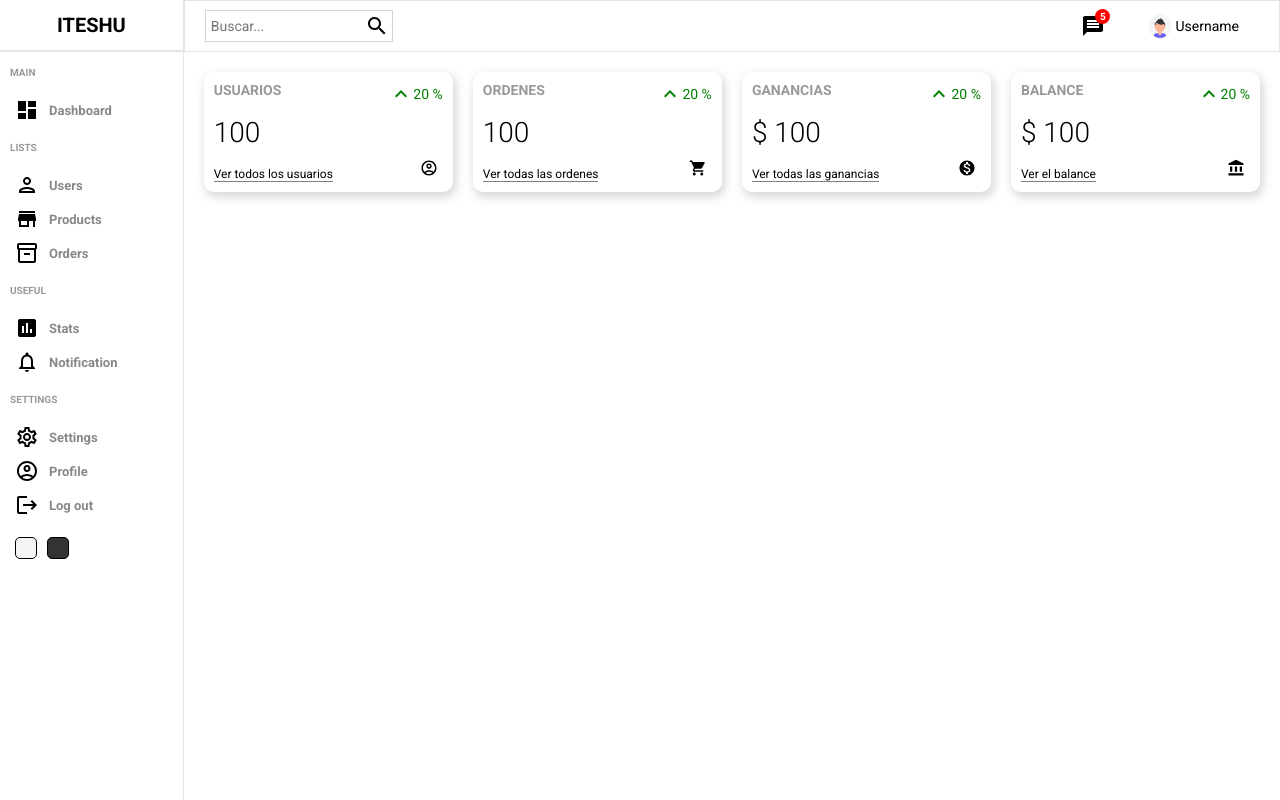
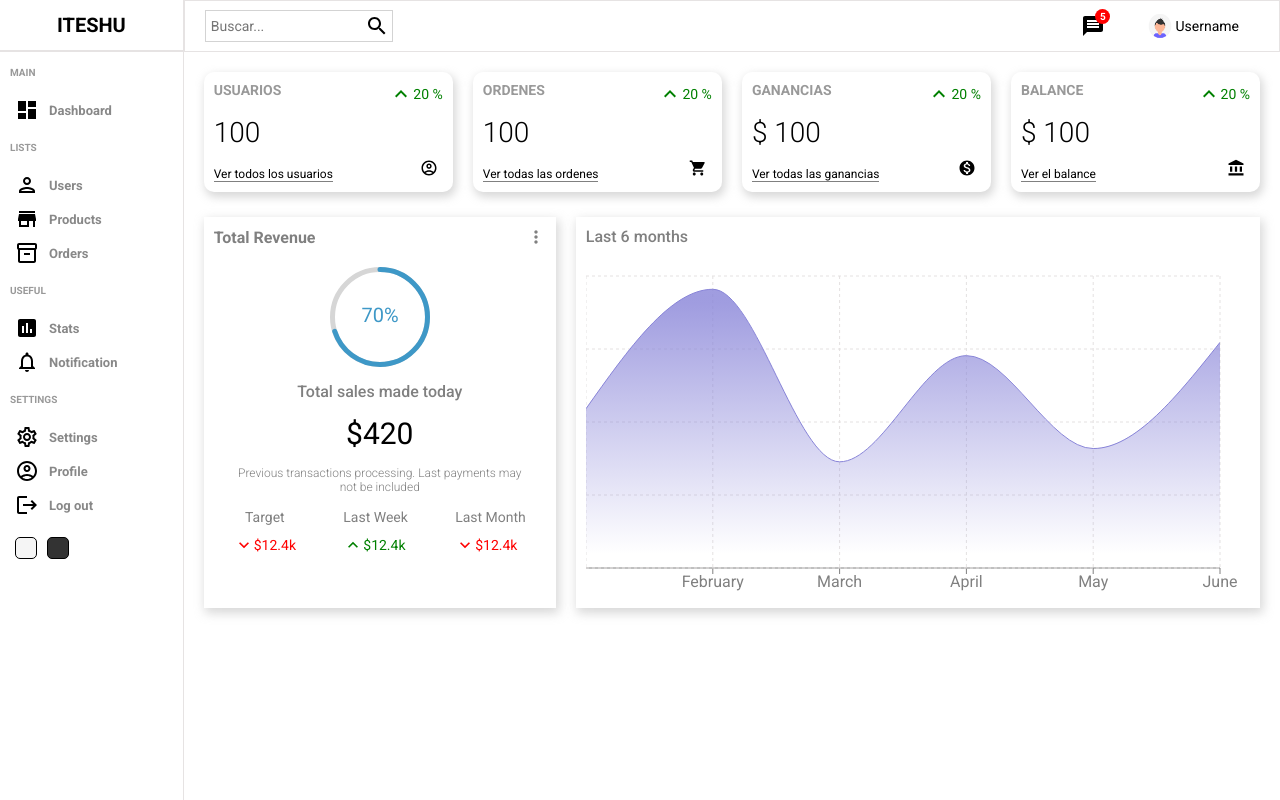
Before and after one commit to Santiago257/dashboard, a React (Create React App) app: page / in a window 1280 px wide. Built offline with nearby package versions, Linux system fonts and the light colour scheme.

Commit message:
Add charts

```diff
--- a/package.json
+++ b/package.json
@@ -11,9 +11,11 @@
     "@testing-library/react": "^12.1.4",
     "@testing-library/user-event": "^13.5.0",
     "react": "^18.0.0",
+    "react-circular-progressbar": "^2.1.0",
     "react-dom": "^18.0.0",
     "react-router-dom": "^6.3.0",
     "react-scripts": "5.0.0",
+    "recharts": "^2.1.13",
     "sass": "^1.50.0",
     "web-vitals": "^2.1.4"
   },
--- /dev/null
+++ b/src/components/chart/Chart.jsx
@@ -0,0 +1,54 @@
+import React from "react";
+import "./chart.scss";
+import {
+  AreaChart,
+  Area,
+  XAxis,
+  YAxis,
+  CartesianGrid,
+  Tooltip,
+  ResponsiveContainer,
+} from "recharts";
+const data = [
+  {name: "January", Total:1200},
+  {name: "February", Total:2100},
+  {name: "March", Total:800},
+  {name: "April", Total:1600},
+  {name: "May", Total:900},
+  {name: "June", Total:1700}
+];
+
+const Chart = () => {
+  return (
+    <div className="chart">
+        <div className="title">Last 6 months</div>
+    <ResponsiveContainer width="100%" aspect={2/1} >
+      <AreaChart
+        width={730}
+        height={250}
+        data={data}
+        margin={{ top: 10, right: 30, left: 0, bottom: 0 }}
+      >
+        <defs>
+          <linearGradient id="total" x1="0" y1="0" x2="0" y2="1">
+            <stop offset="5%" stopColor="#8884d8" stopOpacity={0.8} />
+            <stop offset="95%" stopColor="#8884d8" stopOpacity={0} />
+          </linearGradient>
+        </defs>
+        <XAxis dataKey="name" stroke="gray" />
+        <CartesianGrid strokeDasharray="3 3" className="chartGrid"/>
+        <Tooltip />
+        <Area
+          type="monotone"
+          dataKey="Total"
+          stroke="#8884d8"
+          fillOpacity={1}
+          fill="url(#total)"
+        />
+      </AreaChart>
+    </ResponsiveContainer>
+    </div>
+  );
+};
+
+export default Chart;
--- /dev/null
+++ b/src/components/chart/chart.scss
@@ -0,0 +1,16 @@
+.chart{
+    flex: 4;
+    box-shadow: 2px 4px 10px 1px rgba(201, 201, 201, 0.75);
+    -webkit-box-shadow: 2px 4px 10px 1px rgba(201, 201, 201, 0.75);
+    padding: 10px;
+    color: grey;
+
+    .title{
+        margin-bottom: 20px;
+        font-weight: 500;
+    }
+
+    .chartGrid{
+        stroke: rgb(228,225,225 );
+    }
+}
--- /dev/null
+++ b/src/components/featured/featured.jsx
@@ -0,0 +1,51 @@
+import React from 'react'
+import "./featured.scss"
+import MoreVertIcon from "@mui/icons-material/MoreVert"
+import { CircularProgressbar } from 'react-circular-progressbar'
+import "react-circular-progressbar/dist/styles.css"
+import { KeyboardArrowDown } from '@mui/icons-material'
+import { KeyboardArrowUpOutlined } from '@mui/icons-material'
+
+const Featured = () => {
+  return (
+    <div className='featured'>
+        <div className="top">
+            <h1 className="title">Total Revenue</h1>
+            <MoreVertIcon fontSize="small"/>
+        </div>
+        <div className="bottom">
+            <div className="featuredChart">
+                <CircularProgressbar value={70} text={"70%"} strokeWidth={5} />
+            </div>
+            <p className="title">Total sales made today</p>
+            <p className="amount">$420</p>
+            <p className="description">Previous transactions processing. Last payments may not be included</p>
+            <div className="summary">
+                <div className="item">
+                    <div className="itemTitle">Target</div>
+                    <div className="itemResult negative">
+                        <KeyboardArrowDown fontSize="small" />
+                        <div className="resultAmount">$12.4k</div>
+                    </div>
+                </div>
+                <div className="item">
+                    <div className="itemTitle">Last Week</div>
+                    <div className="itemResult positive">
+                        <KeyboardArrowUpOutlined fontSize="small" />
+                        <div className="resultAmount">$12.4k</div>
+                    </div>
+                </div>
+                <div className="item">
+                    <div className="itemTitle">Last Month</div>
+                    <div className="itemResult negative">
+                        <KeyboardArrowDown fontSize="small" />
+                        <div className="resultAmount">$12.4k</div>
+                    </div>
+                </div>
+            </div>
+        </div>
+    </div>
+  )
+}
+
+export default Featured
--- /dev/null
+++ b/src/components/featured/featured.scss
@@ -0,0 +1,84 @@
+.featured{
+    flex: 2;
+    box-shadow: 2px 4px 10px 1px rgba(201, 201, 201, 0.75);
+    -webkit-box-shadow: 2px 4px 10px 1px rgba(201, 201, 201, 0.75);
+    padding: 10px;
+
+    .top{
+        display: flex;
+        align-items: center;
+        justify-content: space-between;
+        color: grey;
+
+        .title{
+            font-size: 16px;
+            font-weight: 500px;
+        }
+    }
+
+    .bottom{
+        padding: 20px;
+        display: flex;
+        flex-direction: column;
+        align-items: center;
+        justify-content: center;
+        gap: 15px;
+
+        .featuredChart{
+            width: 100px;
+            height: 100px;
+
+        }
+
+        .title{
+            font-weight: 500;
+            color: grey;
+        }
+
+        .amount{
+            font-size: 30px;
+        }
+
+        .description{
+            font-weight: 300;
+            font-size: 12px;
+            color: gray;
+            text-align: center;
+        }
+
+        .summary{
+            width: 100%;
+            display: flex;
+            align-items: center;
+            justify-content: space-between;
+
+            .item{
+                text-align: center;
+
+                .itemTitle{
+                    font-size: 14px;
+                    color: gray
+                }
+
+                .itemResult{
+                    display: flex;
+                    align-items: center;
+                    margin-top: 10px;
+                    font-size: 14px;
+
+                &.positive{
+                   color: green;
+                }
+
+                &.negative{
+                    color: red;
+                }
+                }
+            }
+
+        }
+
+
+    }
+
+}
--- a/src/pages/home/Home.jsx
+++ b/src/pages/home/Home.jsx
@@ -1,7 +1,9 @@
 import React from "react";
+import Chart from "../../components/chart/Chart";
 import Navbar from "../../components/navbar/Navbar";
 import Sidebar from "../../components/sidebar/Sidebar";
 import Widget from "../../components/widget/Widget";
+import Featured from "../../components/featured/featured";
 import "./home.scss";
 
 const Home = () => {
@@ -16,6 +18,10 @@
           <Widget type="earnings" />
           <Widget type="balance" />
         </div>
+        <div className="charts">
+          <Featured/>
+          <Chart/>
+        </div>
       </div>
     </div>
   );
--- a/src/pages/home/home.scss
+++ b/src/pages/home/home.scss
@@ -4,11 +4,15 @@
     .homeContainer{
         flex: 6;
 
-        .widgets{
+        .widgets, .charts{
             display: flex;
             padding: 20px;
             gap: 20px;
         }
 
+        .charts{
+            padding: 5px 20px;
+        }
+
     }
 }
```
Also changed, not shown: 1 other file (tests, documents, lock files or other folders).
